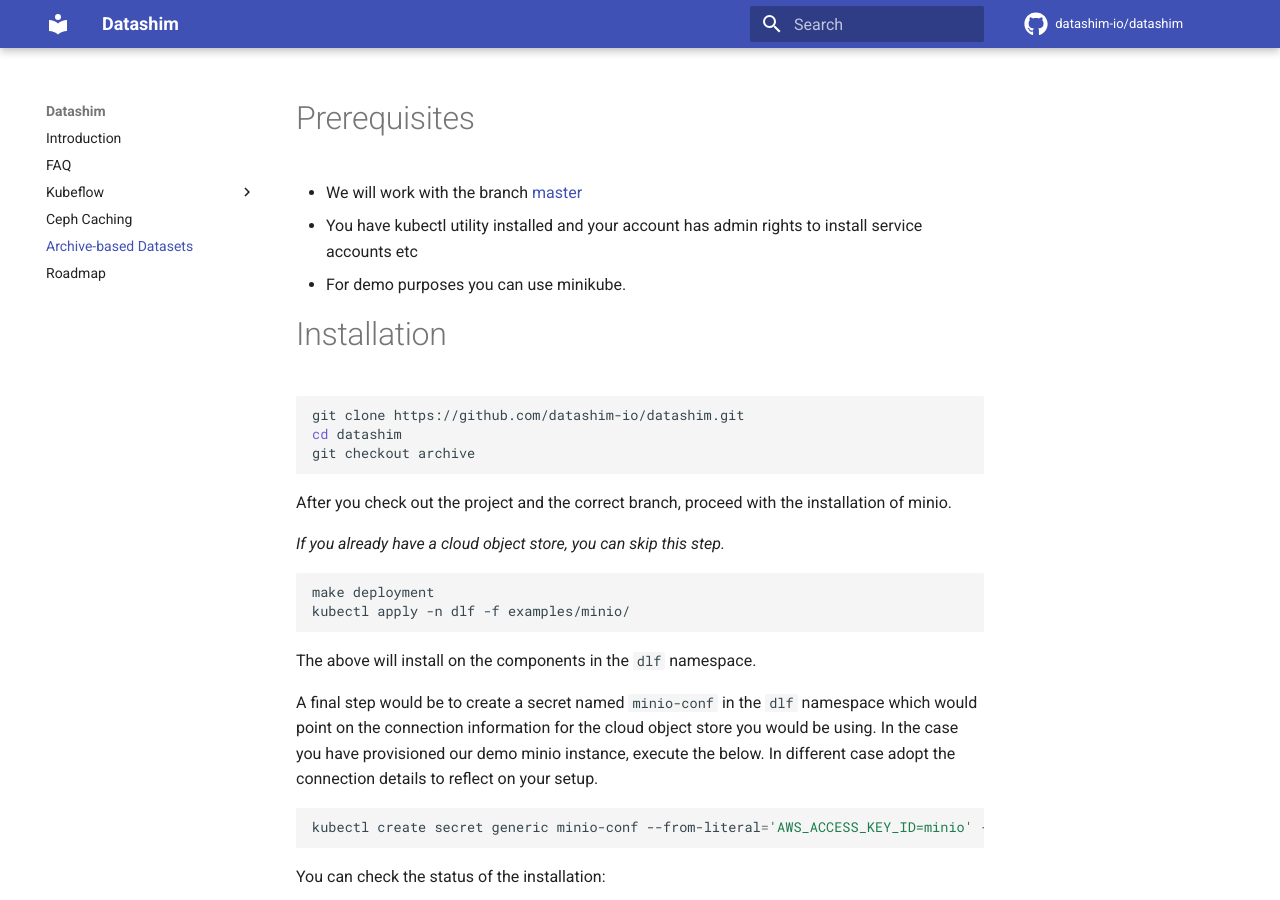
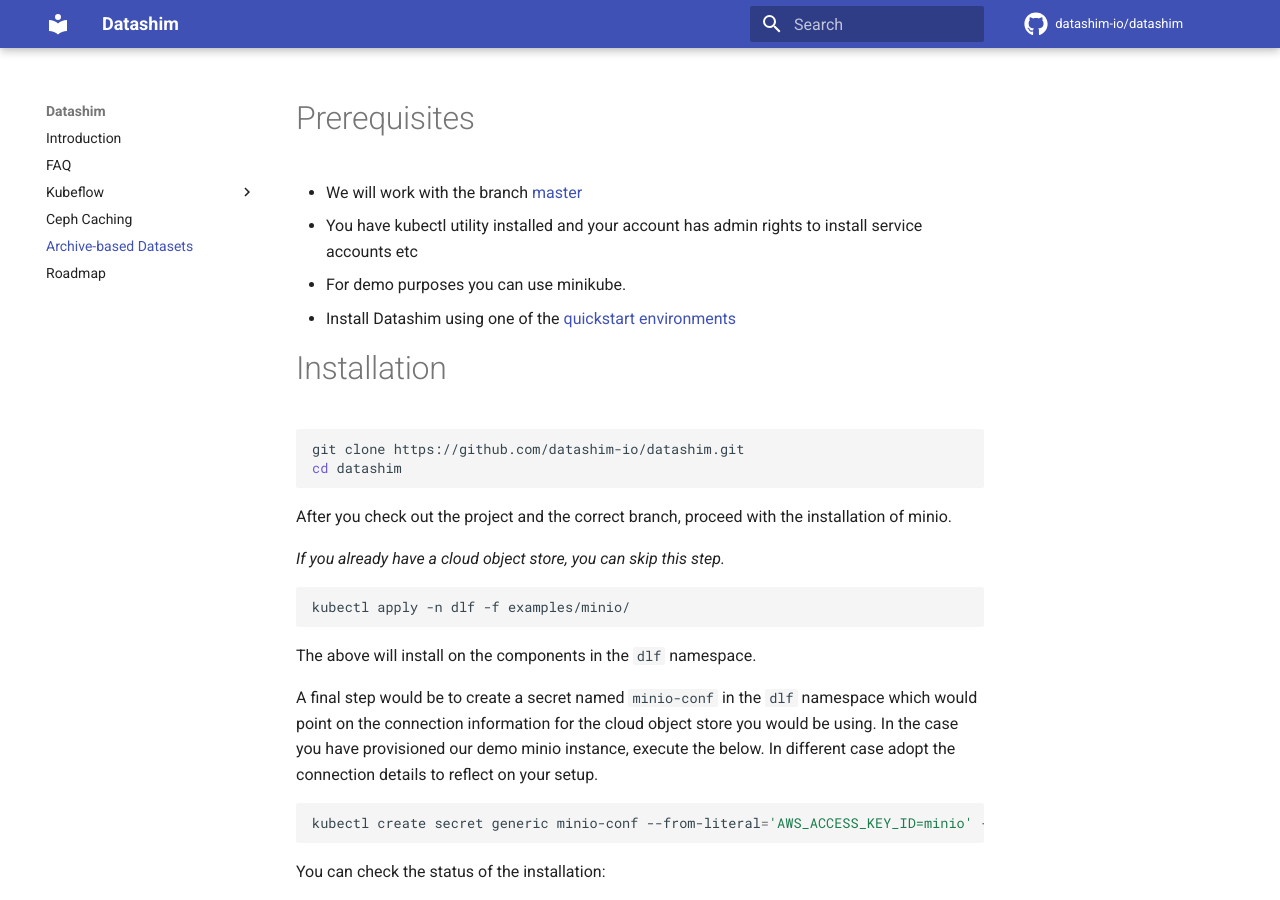
Before and after one commit to datashim-io/datashim, an MkDocs documentation site: the page built from docs/Archive-based-Datasets.md, in a window 1280 px wide and 900 px high. Built offline with MkDocs 1.6.1 and Material for MkDocs 9.7.7, drawn with Linux system fonts in a browser that asks for light colours; comment, search, counter and statistics services are not loaded.

Commit message:
Update Archive-based-Datasets.md
Signed-off-by: tomcli <tommy.chaoping.li@ibm.com>

````diff
--- a/docs/Archive-based-Datasets.md
+++ b/docs/Archive-based-Datasets.md
@@ -3,18 +3,18 @@
 * We will work with the branch [master](https://github.com/datashim-io/datashim/tree/master)
 * You have kubectl utility installed and your account has admin rights to install service accounts etc
 * For demo purposes you can use minikube.
+* Install Datashim using one of the [quickstart environments](/README.md#quickstart)
 
 # Installation
 ``` bash
 git clone https://github.com/datashim-io/datashim.git
 cd datashim
-git checkout archive
 ```
+
 After you check out the project and the correct branch, proceed with the installation of minio.
 
 _If you already have a cloud object store, you can skip this step._
 ``` bash
-make deployment
 kubectl apply -n dlf -f examples/minio/
 ```
 The above will install on the components in the `dlf` namespace.
````
